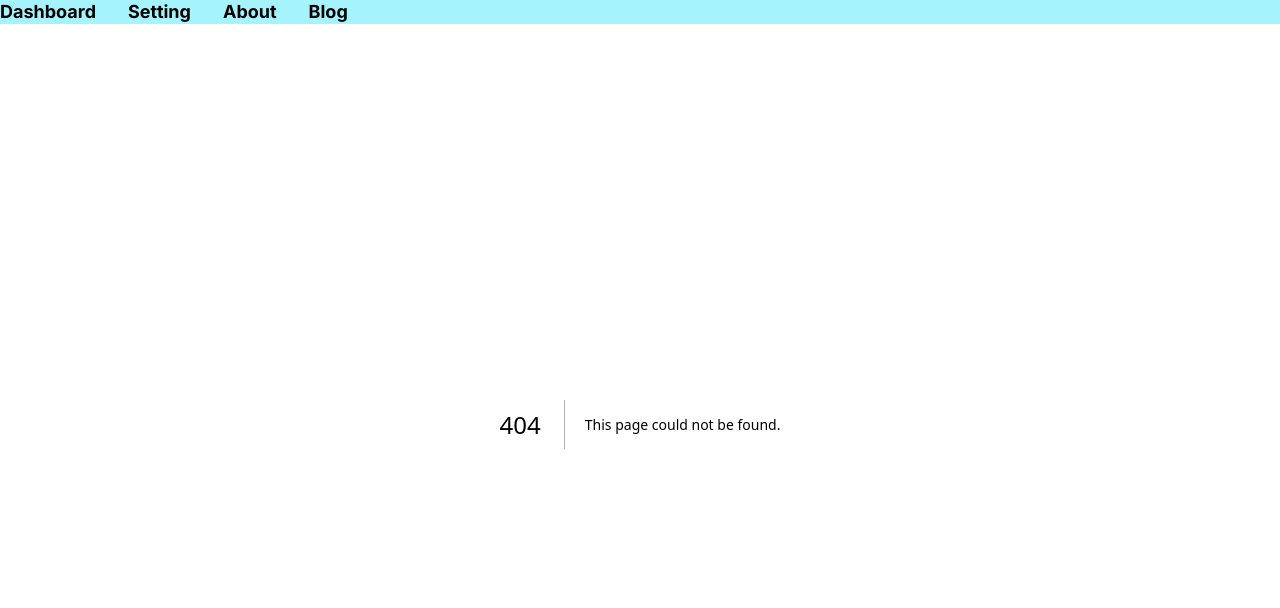
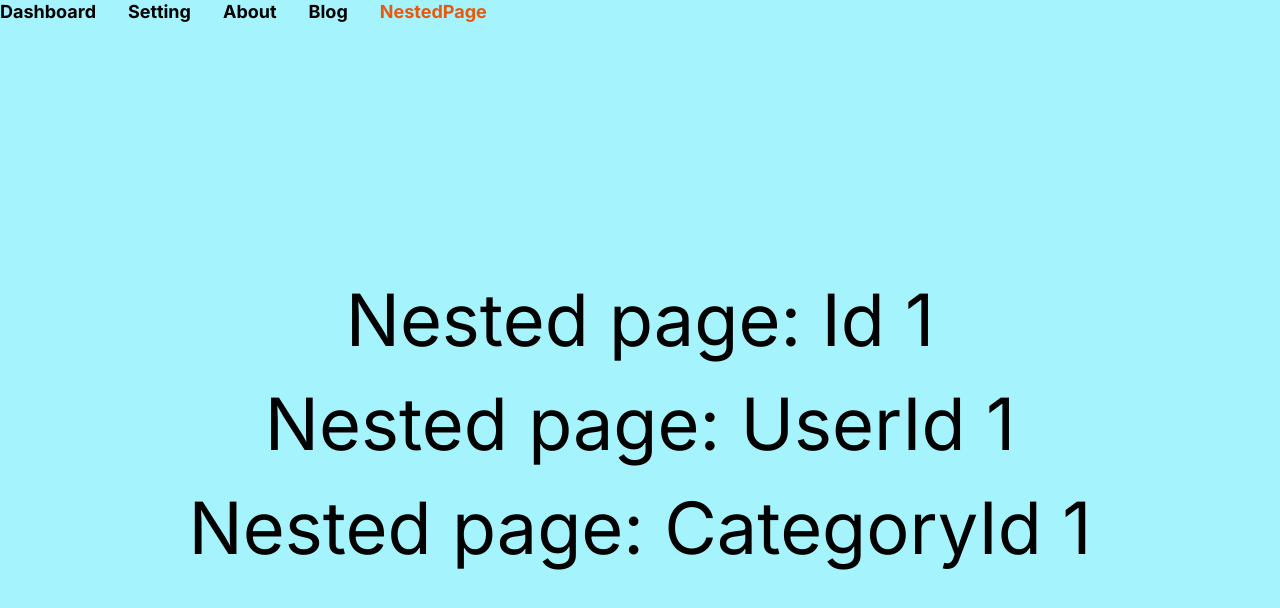
Before and after one commit to marieooq/nextjs-playground, a Next.js app: page /nestedpage/1/1/1 in a window 1280 px wide. Before the commit this address had no page. Shown: the top 608 px of the page. Built offline with nearby package versions, Linux system fonts and the light colour scheme.

Commit message:
created nested page

```diff
--- a/app/blog/[...id]/page.tsx
+++ b/app/blog/[...id]/page.tsx
@@ -1,8 +1,6 @@
 import React from "react";
 
 const BlogPage = ({ params }: { params: { id: string[] } }) => {
-  console.log("BlogPage");
-  console.log("params", params);
   return (
     <div className="w-full h-screen bg-cyan-200 flex items-center justify-center">
       <p className="text-9xl">Blog Page {params.id}</p>
--- a/app/layout.tsx
+++ b/app/layout.tsx
@@ -23,6 +23,7 @@ export default function RootLayout({
             { href: "/setting", name: "Setting" },
             { href: "/about", name: "About" },
             { href: "/blog", name: "Blog" },
+            { href: "/nestedpage", name: "NestedPage" },
           ]}
         />
         {children}
--- /dev/null
+++ b/app/nestedpage/[id]/[userId]/[categoryId]/page.tsx
@@ -0,0 +1,17 @@
+import React from "react";
+
+const NestedPage = ({
+  params,
+}: {
+  params: { id: string[]; userId: string[]; categoryId: string[] };
+}) => {
+  return (
+    <div className="w-full h-screen bg-cyan-200 flex flex-col items-center justify-center gap-8">
+      <p className="text-7xl">Nested page: Id {params.id}</p>
+      <p className="text-7xl">Nested page: UserId {params.userId}</p>
+      <p className="text-7xl">Nested page: CategoryId {params.categoryId}</p>
+    </div>
+  );
+};
+
+export default NestedPage;
```
